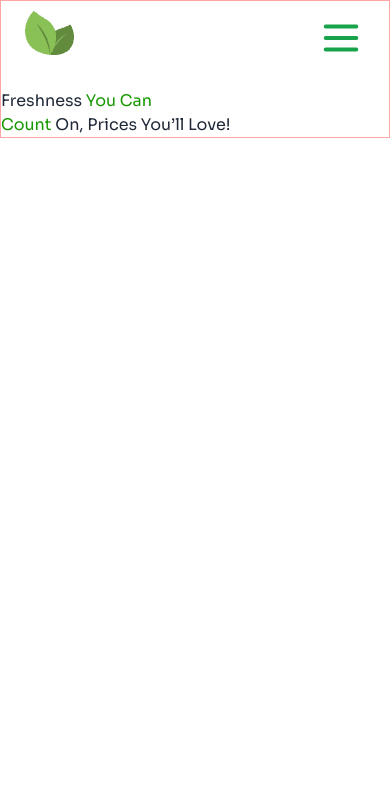
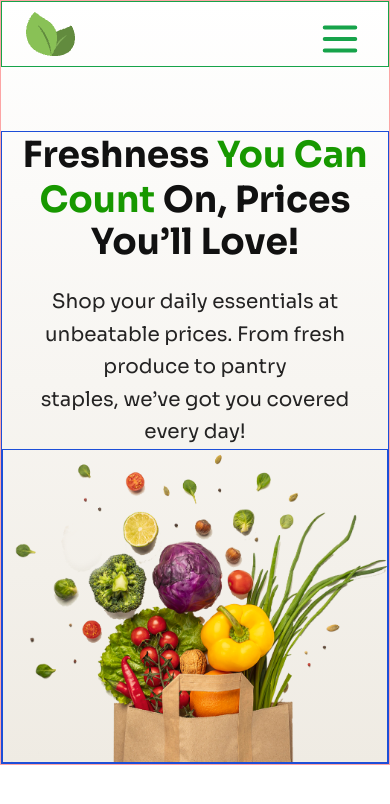
Before and after one commit to SakawatSakib/sakhawat-assignment-3-0002, a plain HTML site: page index.html in a window 390 px wide. Drawn offline with nearby package versions, Linux system fonts and the light colour scheme.

Commit message:
banner part responsive added

```diff
--- a/index.html
+++ b/index.html
@@ -1,5 +1,6 @@
 <!DOCTYPE html>
 <html lang="en">
+
 <head>
     <meta charset="UTF-8">
     <meta name="viewport" content="width=device-width, initial-scale=1.0">
@@ -29,18 +30,20 @@
         }
     </script>
     <style>
-        .sora{
+        .sora {
             font-family: "Sora", serif;
         }
     </style>
 </head>
+
 <body class="sora">
-     <header class=" border border-red-300"> <!-- bg-gradient-to-br from-gray-500 to-gray-50 -->
+    <header class=" border border-red-300 bg-gradient-to-b from-[#FFFFFF] to-[#EFEBE3] ">
+        <!-- bg-gradient-to-br from-gray-500 to-gray-50 -->
 
         <!--  navbar section -->
 
-        <nav class="md:container mx-auto">
-            <div class="navbar">
+        <nav class="md:container mx-auto border border-green-600">
+            <div class="navbar  ">
                 <div class="navbar-start">
                     <img class="lg:hidden px-4" src="c2-assets/Group.png" alt="">
                     <img src="c2-assets/logo-header.png" class="invisible lg:visible">
@@ -63,15 +66,9 @@
                 </div>
                 <div class="flex-none lg:hidden px-4">
                     <button class="btn btn-square btn-ghost ">
-                      <svg
-                        xmlns="http://www.w3.org/2000/svg"
-                        fill="none"
-                        viewBox="0 0 24 24"
+                        <svg xmlns="http://www.w3.org/2000/svg" fill="none" viewBox="0 0 24 24"
                             class="inline-block h-14 w-14 stroke-current text-green-600">
-                        <path
-                          stroke-linecap="round"
-                          stroke-linejoin="round"
-                          stroke-width="2"
+                            <path stroke-linecap="round" stroke-linejoin="round" stroke-width="2"
                                 d="M4 6h16M4 12h16M4 18h16"></path>
                         </svg>
                     </button>
@@ -82,10 +79,23 @@
         <br>
 
         <!-- banner section  -->
-         <section>
-            <div>
-                <h1 class="text">Freshness <span class="text-green-primary">You Can</span>  <br>
-                    <span class="text-green-primary">Count</span> On, Prices You’ll Love!</h1>
+        <section class="lg:mt-20 mt-10 border border-blue-700 container mx-auto ">
+            <!-- banner text content  -->
+            <div >
+                <div class=" px-4  text-center ">
+                    <h1 class="md:text-5xl text-4xl  font-bold text-[#111111] ">Freshness <span class="text-green-primary leading-tight">You Can <br>
+                         Count</span> On, Prices You’ll Love!
+                    </h1>
+
+                    <br>
+
+                    <p class="text-[#242323] text-xl leading-relaxed">Shop your daily essentials at unbeatable prices. From fresh produce
+                        to pantry <br> staples, we’ve got you covered every day!</p>
+                </div>
+                <!-- banner image content  -->
+                <div class="border border-blue-700 justify-items-center">
+                    <img class="" src="c2-assets/hero-vegetables.png" alt="">
+                </div>
             </div>
         </section>
 
@@ -98,4 +108,5 @@
     </footer>
 
 </body>
+
 </html>
```
Lines whose indentation alone changed are shown as unchanged.
